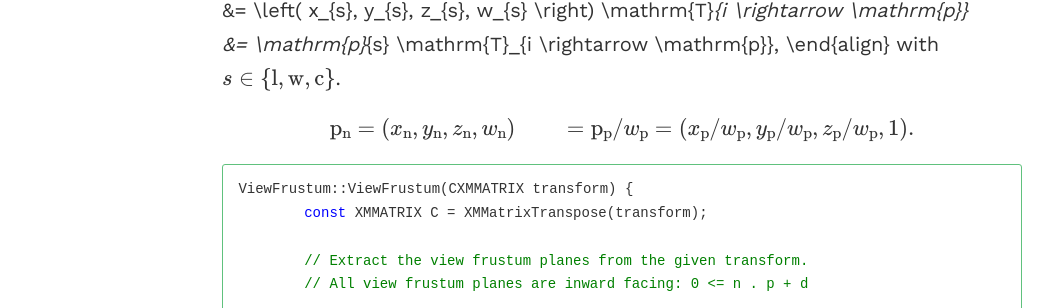
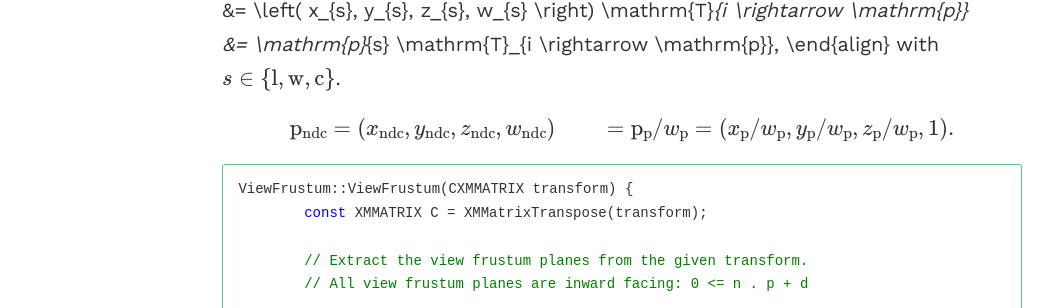
Before and after one commit to matt77hias/Blog, a Jekyll site: the page built from _posts/2017-08-24-creating-a-view-frustum.md, in a window 1280 px wide. Shown: the part 745-1053 px from the top of the page, without its empty margins (18-1071 px from the left). Built offline with Jekyll 4.4.1, drawn with Linux system fonts in a browser that asks for light colours; formulas are drawn with MathJax 3; comment, search, counter and statistics services are not loaded.

Commit message:
Update 2017-08-24-creating-a-view-frustum.md

```diff
--- a/_posts/2017-08-24-creating-a-view-frustum.md
+++ b/_posts/2017-08-24-creating-a-view-frustum.md
@@ -14,8 +14,8 @@ categories: culling
 with $$s \in \{\mathrm{l}, \mathrm{w}, \mathrm{c}\}$$.
 
 \begin{align}
-\mathrm{p_{n}}
-&= \left( x_{\mathrm{n}}, y_{\mathrm{n}}, z_{\mathrm{n}}, w_{\mathrm{n}} \right) \\
+\mathrm{p_{ndc}}
+&= \left( x_{\mathrm{ndc}}, y_{\mathrm{ndc}}, z_{\mathrm{ndc}}, w_{\mathrm{ndc}} \right) \\
 &= \mathrm{p_{p}} / w_{\mathrm{p}} \\
 &= \left( x_{\mathrm{p}}/w_{\mathrm{p}}, y_{\mathrm{p}}/w_{\mathrm{p}}, z_{\mathrm{p}}/w_{\mathrm{p}}, 1 \right).
 \end{align}
```
